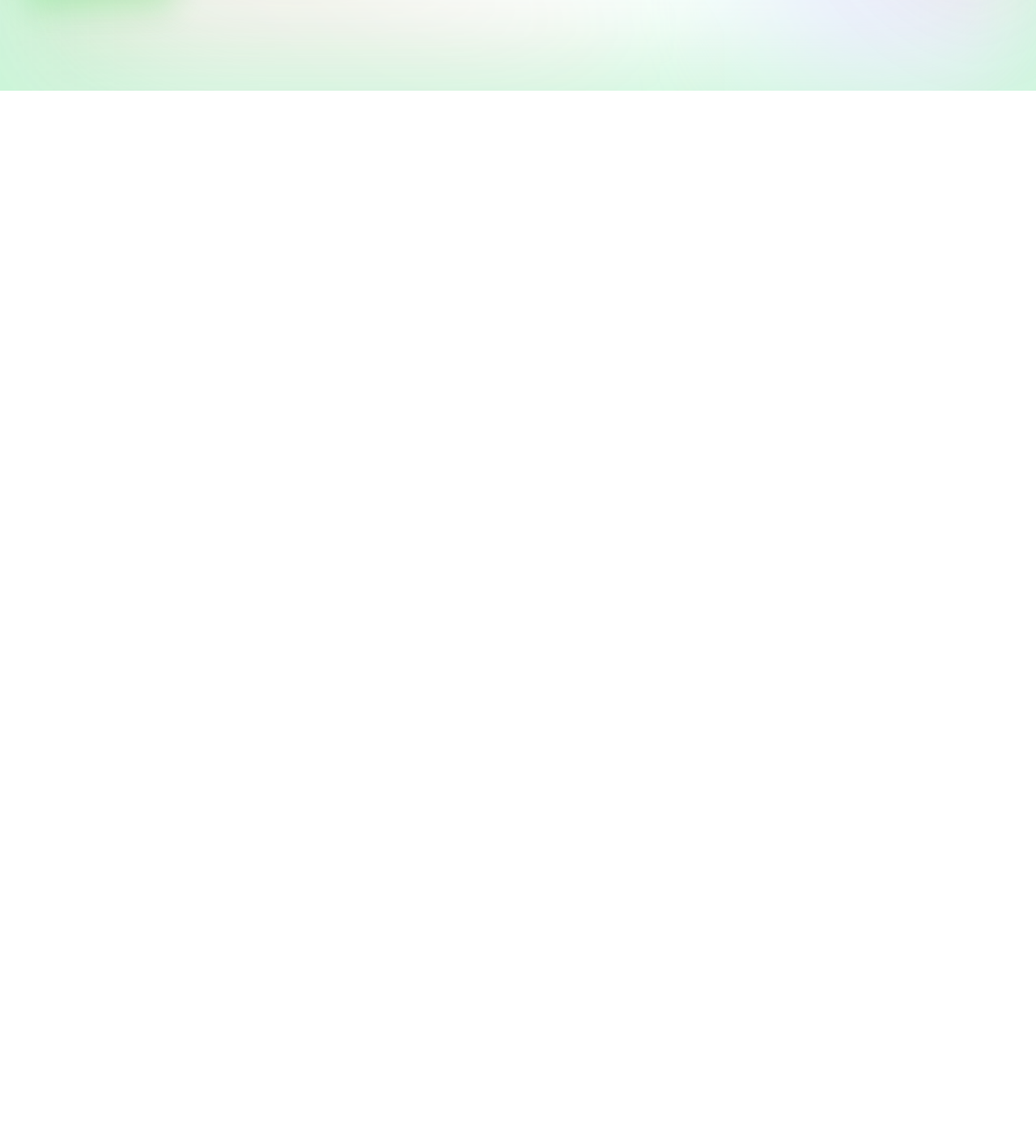
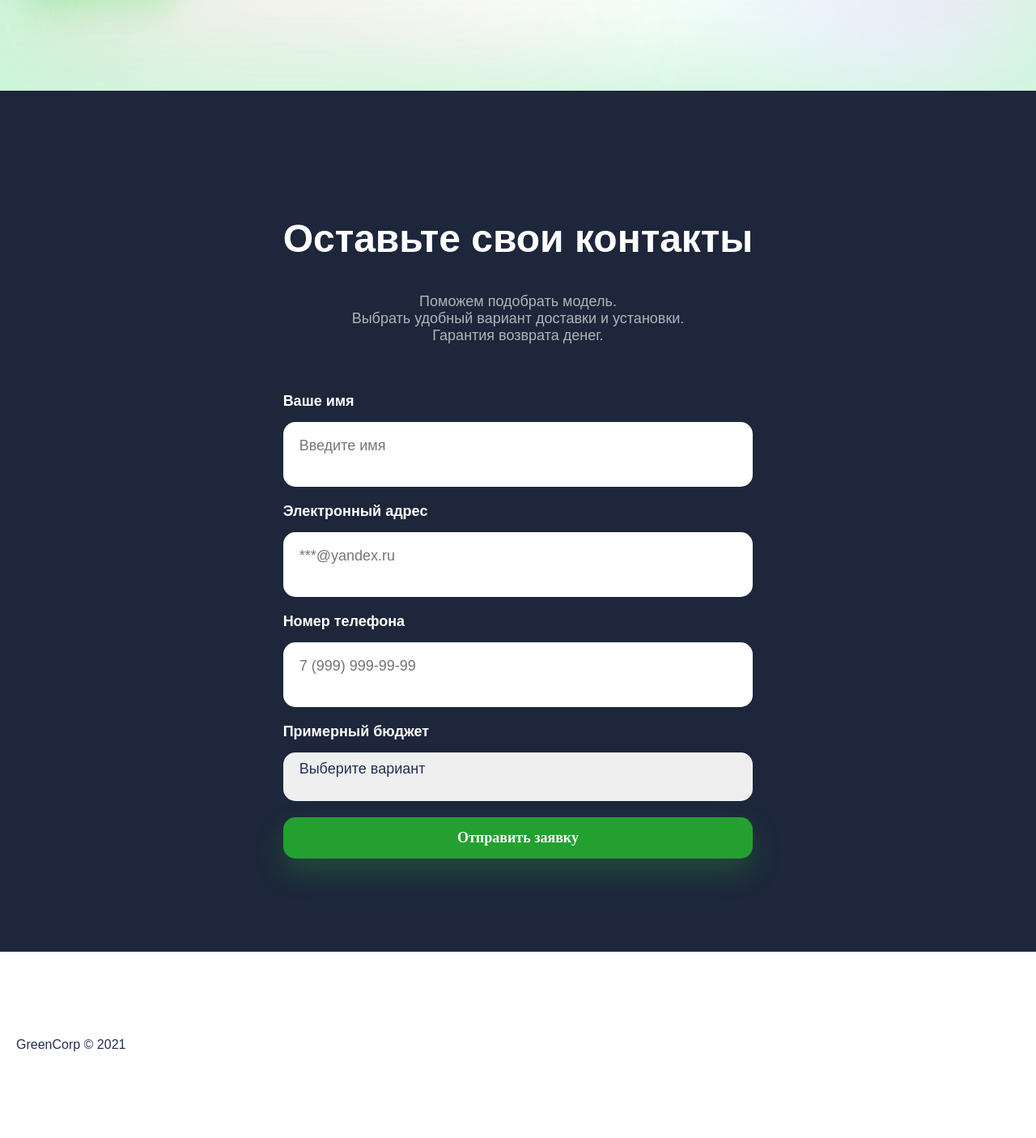
Before and after one commit to EVoroz/green-corp-landing, a plain HTML site: page index.html in a window 1280 px wide. Shown: the part 708-2113 px from the top of the page at 81% size. Before the commit the page ends 820 px from the top, so only its background shows below. Drawn offline with Linux system fonts and the light colour scheme.

Commit message:
Добавили шапку и первую секцию

```diff
--- a/index.html
+++ b/index.html
@@ -24,5 +24,50 @@
       <img class="about__image" src="img/solar-panel.png">
     </div>
   </section>
+  <section class="form">
+    <div class="form__containter">
+      <h1>Оставьте свои контакты</h1>
+      <p>Поможем подобрать модель.
+        <br> Выбрать удобный вариант доставки и установки.
+        <br> Гарантия возврата денег.</p>
+        <form>
+          <div class="form__group">
+          <label for="name">Ваше имя</label>
+          <input type="text" placeholder="Введите имя" id="name">
+          </div>
+          <div class="form__group">
+          <label for="email">Электронный адрес</label>
+          <input type="email" placeholder="***@yandex.ru" id="email">
+          </div>
+          <div class="form__group">
+            <label for="phone">Номер телефона</label>
+            <input type="phone" placeholder="7 (999) 999-99-99" id="phone">
+          </div>
+          <div class="form__group">
+           <label for="budget">Примерный бюджет</label>
+          <select id="budget">
+             <option>Выберите вариант</option>
+             <option value="10-30">10 000₽ – 30 000₽</option>
+            <option value="30-60">30 000₽ – 60 000₽</option>
+            <option value="60-100">60 000₽ – 100 000₽</option>
+            <option value="100+">100 000₽</option>
+          </select>
+        </div>
+
+
+          <button type="submit" class="form__submit">Отправить заявку</button>
+
+
+
+      </form>
+
+    </div>
+  </section>
+  <footer>
+    <div class='footer__container'></div>
+    <div class='footer__copyright'>
+      <p>GreenCorp © 2021</p>
+    </div>
+  </footer>
 </body>
 </html>
--- a/main.css
+++ b/main.css
@@ -37,7 +37,10 @@ body {
     padding: 15px;
   }
 
-
+  button:hover {
+    background-color: #f6980c;
+    transition: background-color 0.3s ease-in;
+  }
   .about {
     display: flex;
     align-items: center;
@@ -74,3 +77,73 @@ body {
   .about__info {
     max-width: 550px;
   }
+  .form__container {
+    width: 550px;
+  }
+  .form{
+    display: flex; justify-content: center; align-items: center;
+    background-color: #1D263A;
+    color: #fff;
+    padding-top: 115px;
+     padding-bottom: 115px;
+     text-align: center;
+
+  }
+
+
+
+  .form h1 {
+    font-size: 48px;
+  }
+  .form p {
+    opacity: 0.65;
+    font-size: 18px;
+  }
+  .form__group {
+    display: flex;
+    flex-direction: column;
+    text-align: left;
+  }
+  .form label {
+    font-size: 18px;
+    font-weight: 600;
+    margin-bottom: 15px;
+  }
+  .form form {
+    display: grid;
+    grid-gap: 20px;
+    margin-top: 60px;
+
+  }
+  .form input {
+    font-size: 18px;
+    color:#213053;
+    height: 60px;
+    padding: 0px 0px 20px 20px;
+    border-radius: 15px;
+    border: none;
+  }
+
+  .form select {
+    font-size: 18px;
+    color:#213053;
+    height: 60px;
+    padding: 0px 0px 20px 20px;
+    border-radius: 15px;
+    border: none;
+  }
+  select {
+    appearance: none;
+  }
+  .form__submit {
+    font-size: 18px;
+    font-weight: 600;
+    padding-top: 40p;
+  }
+  input {
+    outline: none;
+  }
+  footer {
+    display: flex;
+    padding: 90px 20px 90px 20px;
+  }
```
